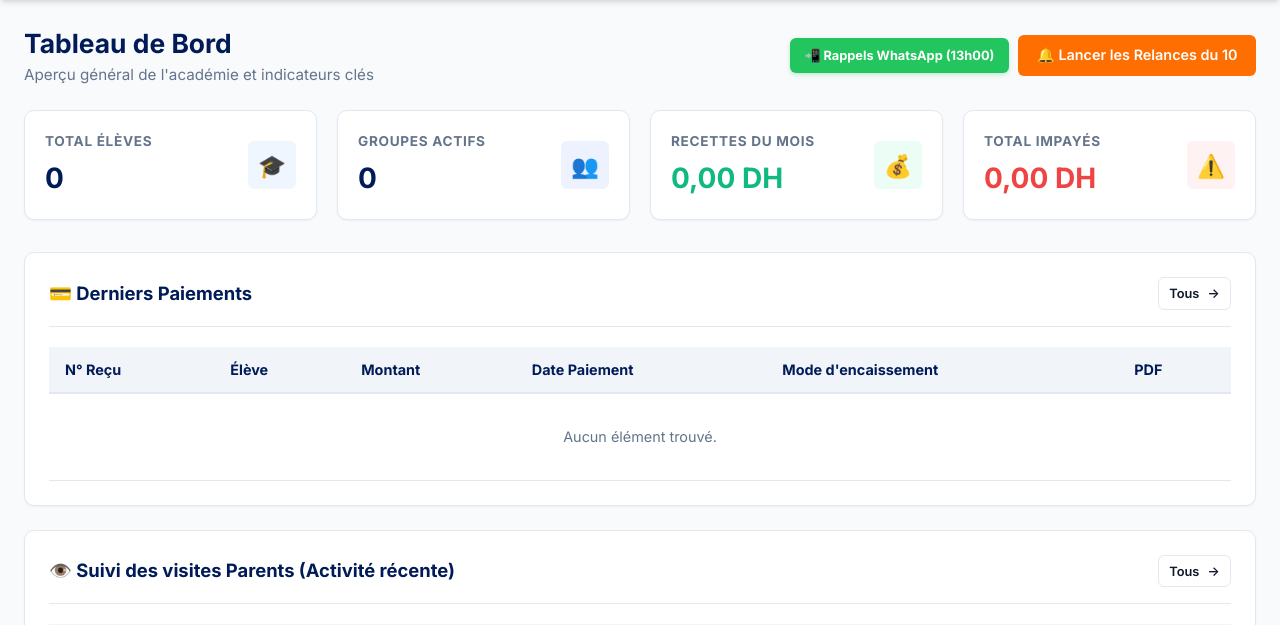
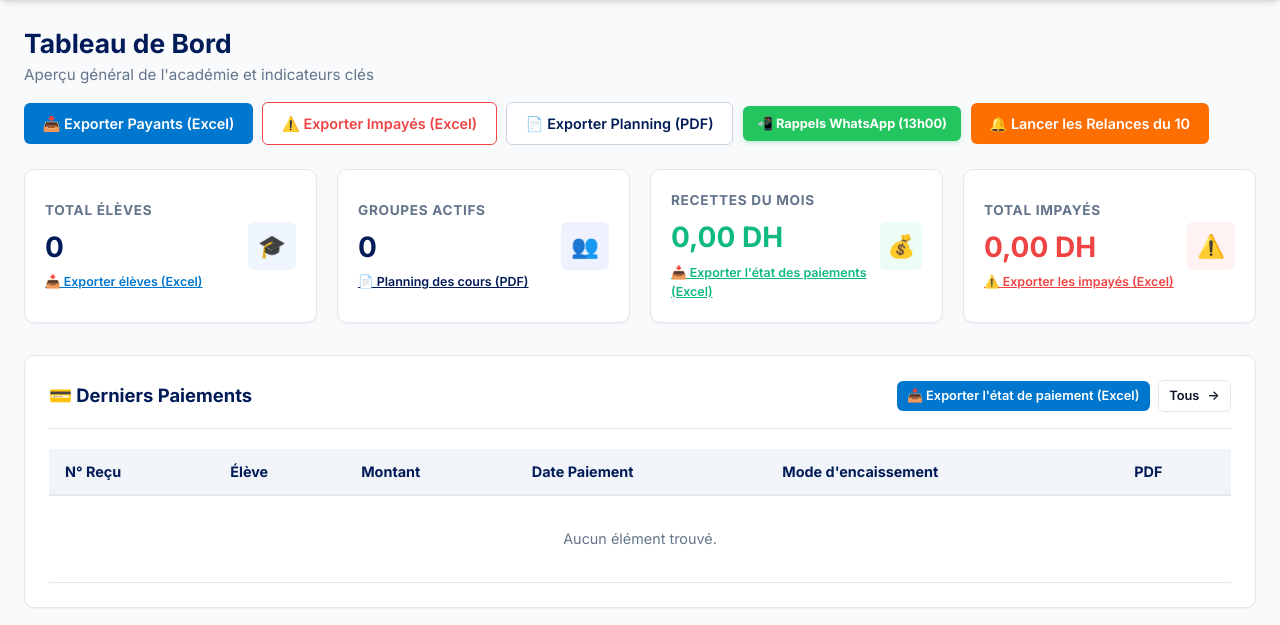
Before and after one commit to elaouni6565said-byte/geniuschess-app, a Django app: page / in a window 1280 px wide; the page is wider, and only the part inside the window is pictured. Shown: the part 168-793 px from the top of that part. Run offline with Django 5.2, Linux system fonts and the light colour scheme; the visitor is signed in with stand-in values (Sample User, id 1); data that the repository does not hold is empty.

Commit message:
feat(ui): add payment state export buttons directly on dashboard and receipts header

```diff
--- a/templates/portal/dashboard.html
+++ b/templates/portal/dashboard.html
@@ -9,7 +9,16 @@
         <h2>{% trans "dashboard.title" %}</h2>
         <p>{% trans "dashboard.subtitle" %}</p>
     </div>
-    <div class="page-actions" style="display: flex; gap: 0.6rem; flex-wrap: wrap;">
+    <div class="page-actions" style="display: flex; gap: 0.6rem; flex-wrap: wrap; align-items: center;">
+        <a href="{% url 'portal:export_paid_excel' %}" class="btn btn-secondary" style="font-weight: 600;">
+            📥 {% if CURRENT_LANG == 'ar' %}تصدير الأداءات (Excel){% else %}Exporter Payants (Excel){% endif %}
+        </a>
+        <a href="{% url 'portal:export_unpaid_excel' %}" class="btn btn-outline" style="background: white; border-color: var(--danger); color: var(--danger); font-weight: 600;">
+            ⚠️ {% if CURRENT_LANG == 'ar' %}تصدير المتأخرات (Excel){% else %}Exporter Impayés (Excel){% endif %}
+        </a>
+        <a href="{% url 'portal:planning_pdf' %}?lang={{ CURRENT_LANG }}" target="_blank" class="btn btn-outline" style="background: white; border-color: #CBD5E1; color: var(--primary-navy); font-weight: 600;">
+            📄 {% if CURRENT_LANG == 'ar' %}تحميل البرنامج (PDF){% else %}Exporter Planning (PDF){% endif %}
+        </a>
         <a href="{% url 'portal:whatsapp_reminders' %}" class="btn btn-sm" style="background: #22C55E; color: white; border: none; font-weight: 700; display: inline-flex; align-items: center; gap: 0.4rem; padding: 0.5rem 0.9rem; box-shadow: 0 2px 4px rgba(34, 197, 94, 0.25);">
             📲 {% if CURRENT_LANG == 'ar' %}تذكيرات واتساب (13:00){% else %}Rappels WhatsApp (13h00){% endif %}
         </a>
@@ -25,6 +34,9 @@
         <div class="kpi-content">
             <h4>{% trans "dashboard.total_students" %}</h4>
             <div class="kpi-value">{{ total_students }}</div>
+            <a href="{% url 'portal:export_students_excel' %}" style="display: inline-block; margin-top: 0.35rem; font-size: 0.78rem; font-weight: 600; color: var(--primary-blue); text-decoration: underline;">
+                📥 {% if CURRENT_LANG == 'ar' %}تصدير التلاميذ (Excel){% else %}Exporter élèves (Excel){% endif %}
+            </a>
         </div>
         <div class="kpi-icon blue">🎓</div>
     </div>
@@ -33,6 +45,9 @@
         <div class="kpi-content">
             <h4>{% trans "dashboard.active_groups" %}</h4>
             <div class="kpi-value">{{ active_groups }}</div>
+            <a href="{% url 'portal:planning_pdf' %}?lang={{ CURRENT_LANG }}" target="_blank" style="display: inline-block; margin-top: 0.35rem; font-size: 0.78rem; font-weight: 600; color: var(--primary-navy); text-decoration: underline;">
+                📄 {% if CURRENT_LANG == 'ar' %}برنامج الحصص (PDF){% else %}Planning des cours (PDF){% endif %}
+            </a>
         </div>
         <div class="kpi-icon navy">👥</div>
     </div>
@@ -41,6 +56,9 @@
         <div class="kpi-content">
             <h4>{% trans "dashboard.monthly_revenue" %}</h4>
             <div class="kpi-value" style="color: var(--success);">{% money total_revenue %}</div>
+            <a href="{% url 'portal:export_paid_excel' %}" style="display: inline-block; margin-top: 0.35rem; font-size: 0.78rem; font-weight: 600; color: var(--success); text-decoration: underline;">
+                📥 {% if CURRENT_LANG == 'ar' %}تصدير لائحة المداخيل (Excel){% else %}Exporter l'état des paiements (Excel){% endif %}
+            </a>
         </div>
         <div class="kpi-icon green">💰</div>
     </div>
@@ -49,6 +67,9 @@
         <div class="kpi-content">
             <h4>{% trans "dashboard.unpaid_total" %}</h4>
             <div class="kpi-value" style="color: var(--danger);">{% money total_unpaid %}</div>
+            <a href="{% url 'portal:export_unpaid_excel' %}" style="display: inline-block; margin-top: 0.35rem; font-size: 0.78rem; font-weight: 600; color: var(--danger); text-decoration: underline;">
+                ⚠️ {% if CURRENT_LANG == 'ar' %}تصدير لائحة المتأخرات (Excel){% else %}Exporter les impayés (Excel){% endif %}
+            </a>
         </div>
         <div class="kpi-icon red">⚠️</div>
     </div>
@@ -58,11 +79,16 @@
 <div class="dashboard-main-grid">
     <!-- Recent Payments Card -->
     <div class="card">
-        <div class="card-header">
+        <div class="card-header" style="display: flex; justify-content: space-between; align-items: center; flex-wrap: wrap; gap: 0.5rem;">
             <h3 class="card-title">💳 {% trans "dashboard.recent_payments" %}</h3>
-            <a href="{% url 'portal:payments' %}" class="btn btn-outline btn-sm">
-                {% trans "common.all" %} <span class="icon-dir">→</span>
-            </a>
+            <div style="display: flex; gap: 0.5rem; align-items: center; flex-wrap: wrap;">
+                <a href="{% url 'portal:export_paid_excel' %}" class="btn btn-secondary btn-sm" style="font-weight: 600;">
+                    📥 {% if CURRENT_LANG == 'ar' %}تصدير لائحة الأداءات (Excel){% else %}Exporter l'état de paiement (Excel){% endif %}
+                </a>
+                <a href="{% url 'portal:payments' %}" class="btn btn-outline btn-sm">
+                    {% trans "common.all" %} <span class="icon-dir">→</span>
+                </a>
+            </div>
         </div>
         <div class="table-responsive">
             <table class="gca-table">
--- a/templates/portal/payments.html
+++ b/templates/portal/payments.html
@@ -80,8 +80,11 @@
 
 <!-- Payments History & Multi-Lingual PDF Generator (47.7) -->
 <div class="card">
-    <div class="card-header">
+    <div class="card-header" style="display: flex; justify-content: space-between; align-items: center; flex-wrap: wrap; gap: 0.5rem;">
         <h3 class="card-title">🧾 {% trans "nav.receipts" %}</h3>
+        <a href="{% url 'portal:export_paid_excel' %}" class="btn btn-secondary btn-sm" style="font-weight: 600;">
+            📥 {% if CURRENT_LANG == 'ar' %}تصدير لائحة الأداءات (Excel){% else %}Exporter l'état des paiements (Excel){% endif %}
+        </a>
     </div>
     <div class="table-responsive">
         <table class="gca-table">
```
